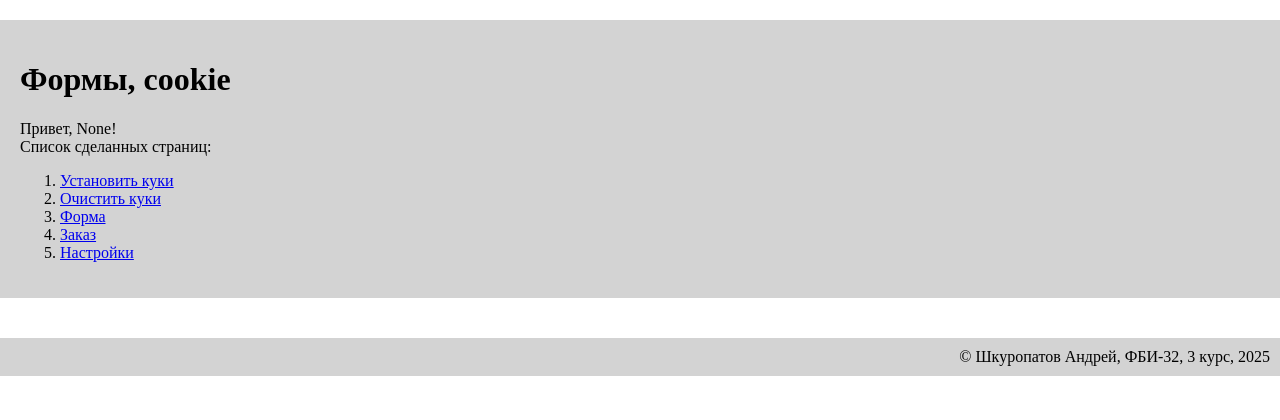
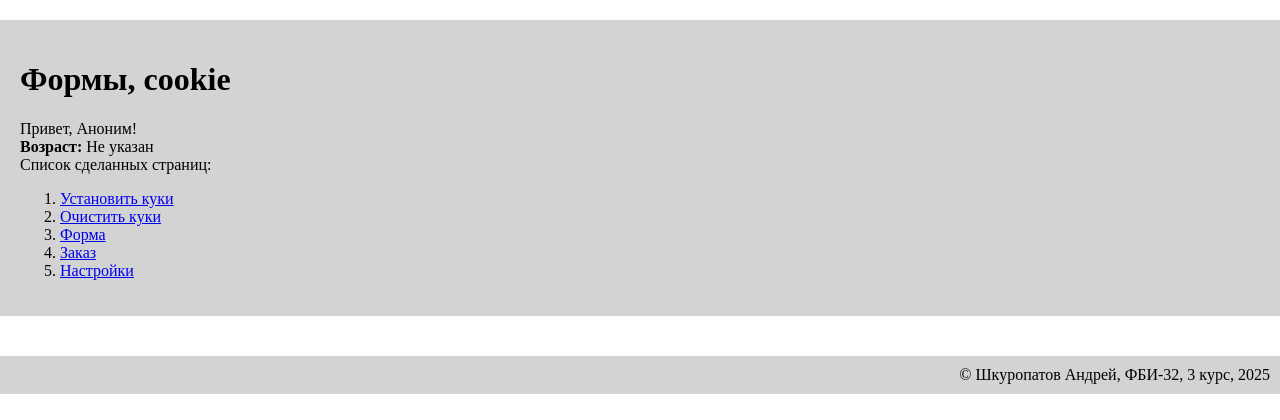
Before and after one commit to andrey22462246/web-back-labs, a Flask app: page /lab3/ in a window 1280 px wide. Shown: the part 65-485 px from the top of the page. Run offline with Flask 3, Linux system fonts and the light colour scheme.

Commit message:
добавление возраста и аноним

```diff
--- a/lab3.py
+++ b/lab3.py
@@ -5,7 +5,8 @@ lab3 = Blueprint('lab3',__name__)
 def lab():
     name = request.cookies.get('name')
     name_color = request.cookies.get('name_color')
-    return render_template('lab3/lab3.html', name=name, name_color=name_color)
+    age = request.cookies.get('age')
+    return render_template('lab3/lab3.html', name=name, name_color=name_color, age=age)
 
 @lab3.route('/lab3/cookie')
 def cookie():
--- a/templates/lab3/lab3.html
+++ b/templates/lab3/lab3.html
@@ -5,7 +5,10 @@
 {% block main %}
     <h1>Формы, cookie</h1>
     <div>
-        Привет, <span style="color:{{name_color}}">{{ name }}</span>!
+        Привет, <span style="color:{{ name_color or 'black' }}">{{ name or 'Аноним' }}</span>!
+    </div>
+    <div>
+        <strong>Возраст:</strong> {{ age or 'Не указан' }}
     </div>
     <div>Список сделанных страниц:</div>
     <ol>
```
